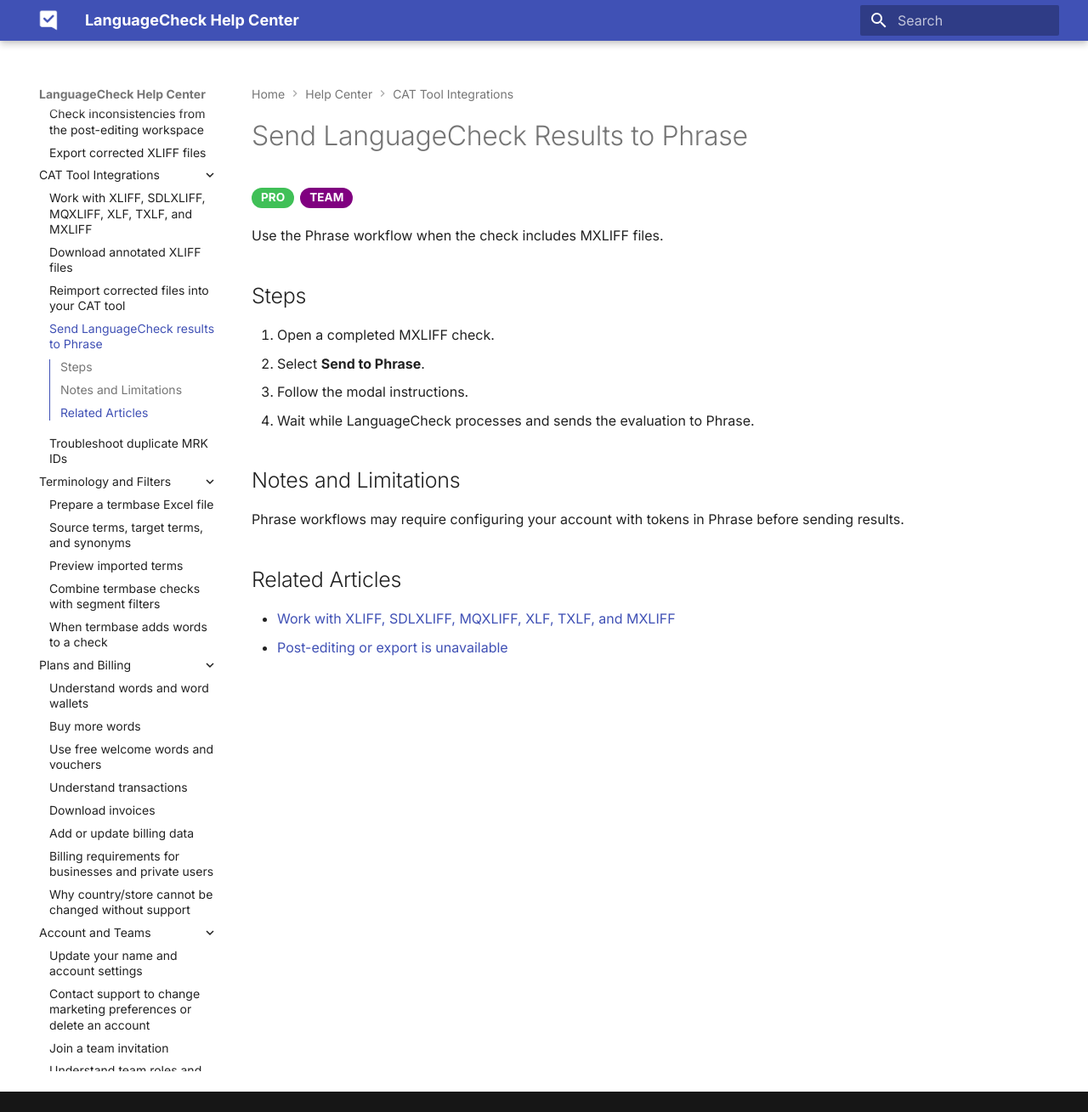
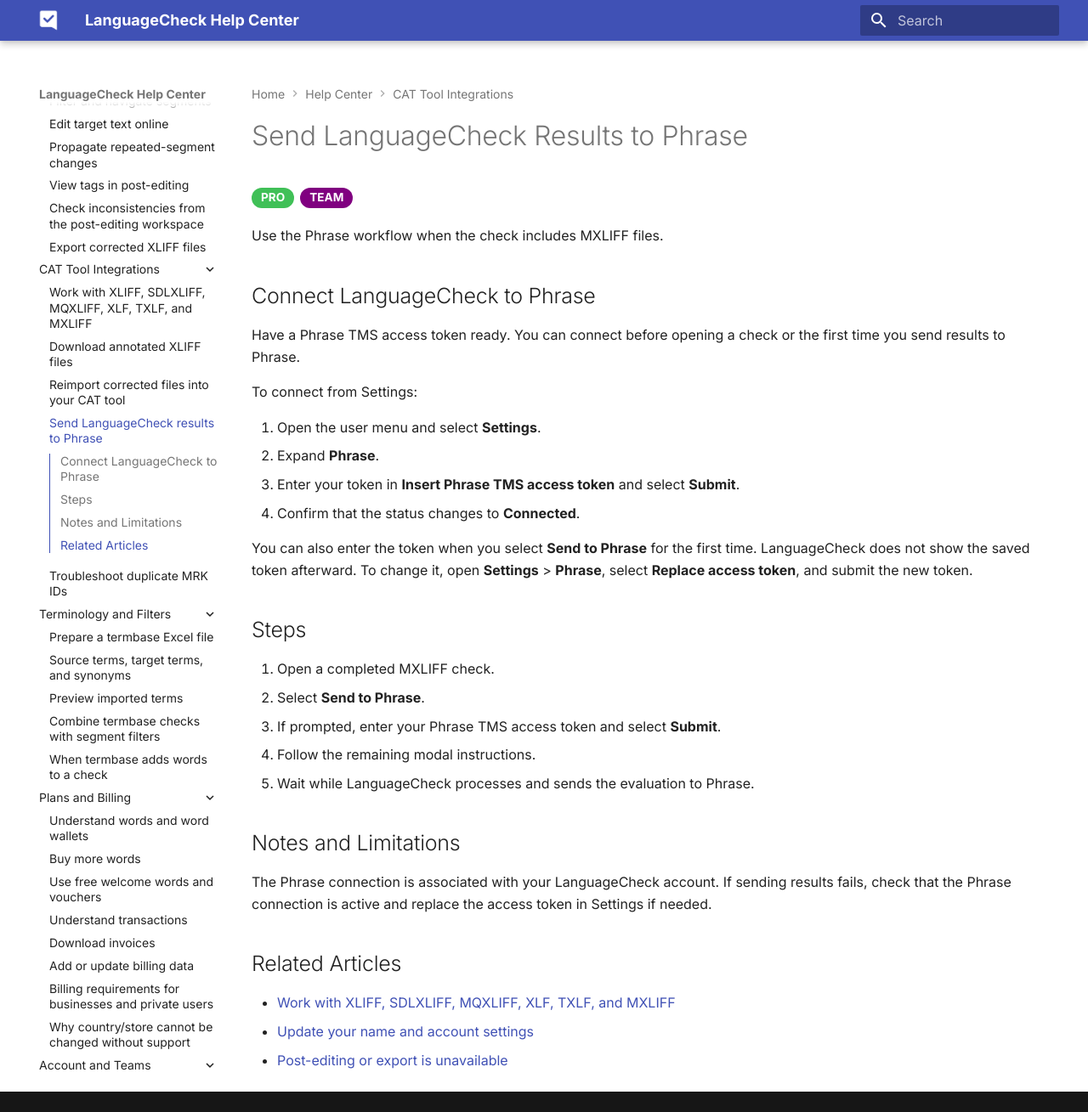
Before and after one commit to aqrate-biz/languagecheck-help, an MkDocs documentation site: the page built from docs/help-center/cat-tool-integrations/send-results-to-phrase.md, in a window 1280 px wide and 1309 px high. Shown: the whole window at 85% size. Built offline with MkDocs 1.6.1 and Material for MkDocs 9.7.7, drawn with Linux system fonts in a browser that asks for light colours; some web fonts are replaced; comment, search, counter and statistics services are not loaded; the version menu is left out.

Commit message:
new phrase options

```diff
--- a/docs/help-center/cat-tool-integrations/send-results-to-phrase.md
+++ b/docs/help-center/cat-tool-integrations/send-results-to-phrase.md
@@ -4,18 +4,33 @@
 
 Use the Phrase workflow when the check includes MXLIFF files.
 
+## Connect LanguageCheck to Phrase
+
+Have a Phrase TMS access token ready. You can connect before opening a check or the first time you send results to Phrase.
+
+To connect from Settings:
+
+1. Open the user menu and select **Settings**.
+2. Expand **Phrase**.
+3. Enter your token in **Insert Phrase TMS access token** and select **Submit**.
+4. Confirm that the status changes to **Connected**.
+
+You can also enter the token when you select **Send to Phrase** for the first time. LanguageCheck does not show the saved token afterward. To change it, open **Settings** > **Phrase**, select **Replace access token**, and submit the new token.
+
 ## Steps
 
 1. Open a completed MXLIFF check.
 2. Select **Send to Phrase**.
-3. Follow the modal instructions.
-4. Wait while LanguageCheck processes and sends the evaluation to Phrase.
+3. If prompted, enter your Phrase TMS access token and select **Submit**.
+4. Follow the remaining modal instructions.
+5. Wait while LanguageCheck processes and sends the evaluation to Phrase.
 
 ## Notes and Limitations
 
-Phrase workflows may require configuring your account with tokens in Phrase before sending results.
+The Phrase connection is associated with your LanguageCheck account. If sending results fails, check that the Phrase connection is active and replace the access token in Settings if needed.
 
 ## Related Articles
 
 - [Work with XLIFF, SDLXLIFF, MQXLIFF, XLF, TXLF, and MXLIFF](supported-cat-files.md)
+- [Update your name and account settings](../account-and-teams/account-settings.md)
 - [Post-editing or export is unavailable](../troubleshooting/post-editing-export-unavailable.md)
```
Also changed, not shown: docs/help-center/account-and-teams/account-settings.md (+7 -3 lines).
